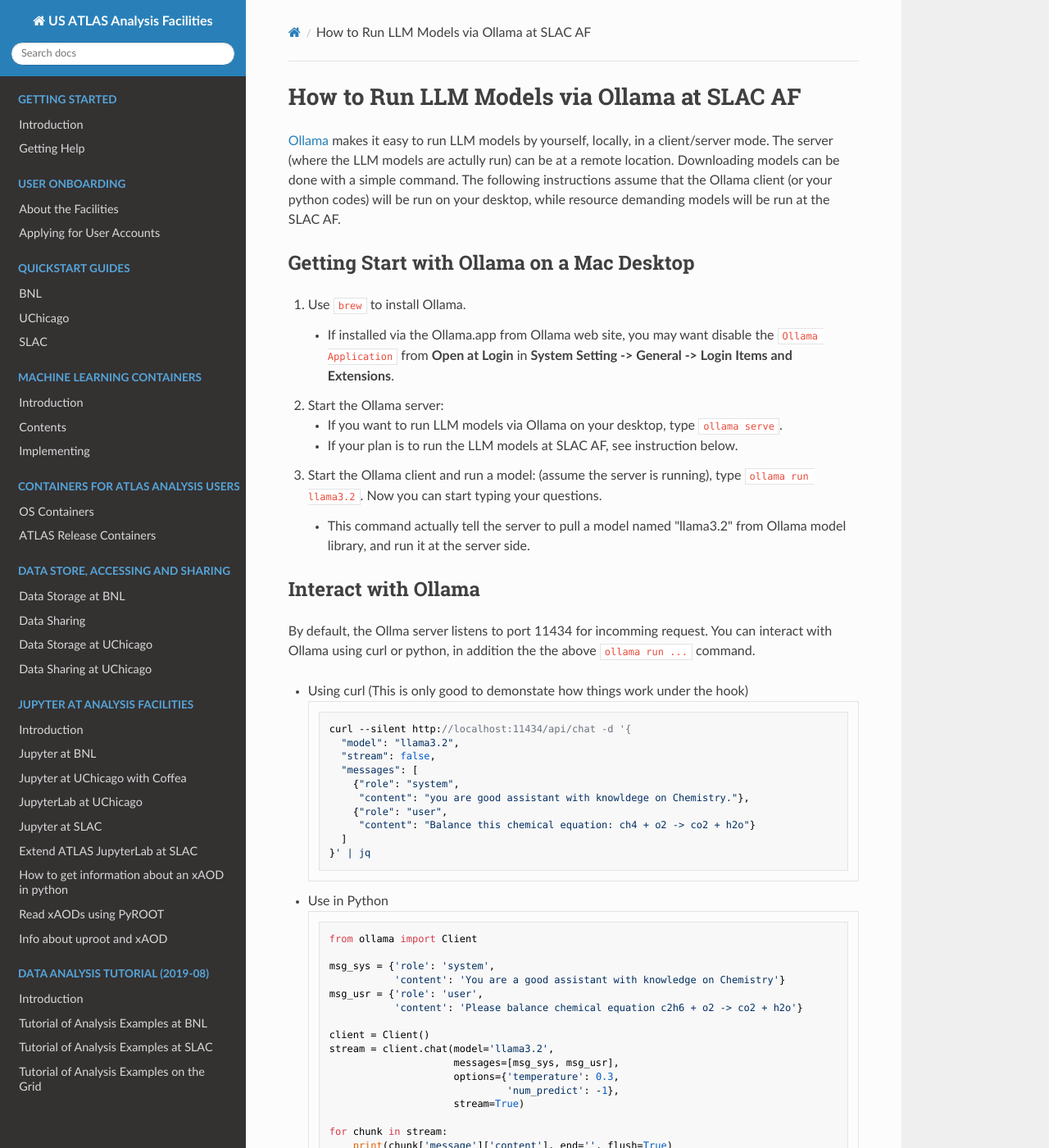
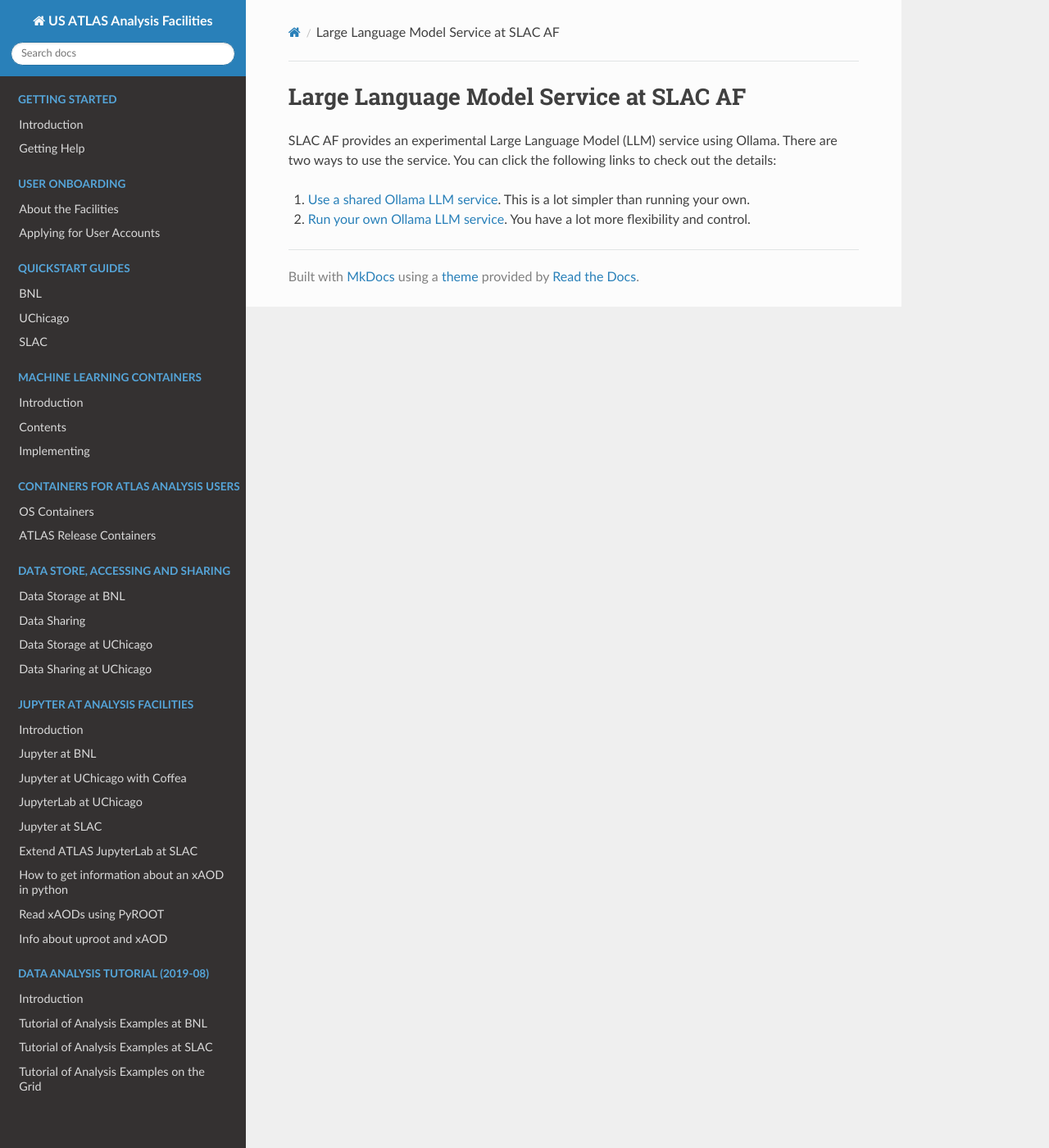
Before and after one commit to usatlas/AFdocs, an MkDocs documentation site: the page built from tier3docs/LLM/README.md, in a window 1280 px wide and 1400 px high. Shown: the whole window at 82% size. Built offline with MkDocs 1.6.1, drawn with Linux system fonts in a browser that asks for light colours; nearby versions of some CDN libraries; some of the changed text lies outside the part shown.

Commit message:
Separate docs for dedicated and shared Ollama services

````diff
--- a/tier3docs/LLM/README.md
+++ b/tier3docs/LLM/README.md
@@ -1,108 +1,9 @@
-# How to Run LLM Models via Ollama at SLAC AF
+# Large Language Model Service at SLAC AF
 
-[Ollama](https://ollama.com/) makes it easy to run LLM models by yourself, locally, in a client/server mode.
-The server (where the LLM models are actully run) can be at a remote location. Downloading
-models can be done with a simple command. The following instructions assume that the
-Ollama client (or your python codes) will be run on your desktop, while resource demanding
-models will be run at the SLAC AF.
+SLAC AF provides an experimental Large Language Model (LLM) service using Ollama. There are two
+ways to use the service. You can click the following links to check out the details:
 
-## Getting Start with Ollama on a Mac Desktop
-
-1. Use `brew` to install Ollama.
-    - If installed via the Ollama.app from Ollama web site, you may want disable the `Ollama Application`
-    from **Open at Login** in **System Setting -> General -> Login Items and Extensions**.
-2. Start the Ollama server:
-    - If you want to run LLM models via Ollama on your desktop, type `ollama serve`.
-    - If your plan is to run the LLM models at SLAC AF, see instruction below.
-3. Start the Ollama client and run a model: (assume the server is running), type `ollama run llama3.2`.
-   Now you can start typing your questions.
-    - This command actually tell the server to pull a model named "llama3.2" from Ollama model library,
-      and run it at the server side.
-
-## Interact with Ollama
-
-By default, the Ollma server listens to port 11434 for incomming request. You can interact with Ollama using
-curl or python, in addition the the above `ollama run ...` command.
-
-- Using curl (This is only good to demonstate how things work under the hook)
-```
-curl --silent http://localhost:11434/api/chat -d '{
-  "model": "llama3.2",
-  "stream": false,
-  "messages": [
-    {"role": "system",
-     "content": "you are good assistant with knowldege on Chemistry."},
-    {"role": "user",
-     "content": "Balance this chemical equation: ch4 + o2 -> co2 + h2o"}
-  ]
-}' | jq
-```
-- Use in Python
-```
-from ollama import Client
-
-msg_sys = {'role': 'system',
-           'content': 'You are a good assistant with knowledge on Chemistry'}
-msg_usr = {'role': 'user',
-           'content': 'Please balance chemical equation c2h6 + o2 -> co2 + h2o'}
-
-client = Client()
-stream = client.chat(model='llama3.2',
-                     messages=[msg_sys, msg_usr],
-                     options={'temperature': 0.3,
-                              'num_predict': -1},
-                     stream=True)
-
-for chunk in stream:
-    print(chunk['message']['content'], end='', flush=True)
-```
-
-## Running LLM Models via Ollama at SLAC AF
-
-First, complete the ssh key login setup so that you can use [ssh in between SLAC nodes](../sshlogin/ssh2SLAC.md)
-without using a password.
-Then verify that you can submit Slurm batch jobs at SLAC. You can use the following command to verify that:
-
-```
-ssh -J s3dflogin.slac.stanford.edu iana srun -A atlas -p ampere hostname
-```
-(**iana** is a cluster of interactive nodes, where Slurm jobs are submitted).
-
-You can use the following two commands to run Ollama at SLAC, using only CPUs or requesting GPUs.
-
-- CPU only: This is intended for mananing models, such as pulling a new model
-```
-ssh -t -L 11434:localhost:11435 -J s3dflogin iana CALLBACKPORT=11435 srun -A atlas -p milano --pty --nodes 1 --cpus-per-task 1 --time=30:00               sh /sdf/group/atlas/op/ollama/ollama.sh serve
-```
-- with GPU: This is good for running a model
-```
-ssh -t -L 11434:localhost:11435 -J s3dflogin iana CALLBACKPORT=11435 srun -A atlas -p ampere --pty --nodes 1 --cpus-per-task 4 --time=30:00 --gpus a100:1 sh /sdf/group/atlas/op/ollama/ollama.sh serve
-```
-
-These two commands above listen to the default Ollama port (11434) on your desktop, and
-forward to the Ollama server running at the SLAC AF's batch node. The number `11435` is a randomly
-chosen port. If someone else is already listening to this port on the **iana** node, then you will need
-to choose a different port
-
-### Where does Ollama Pickup Model Files
-
-When `/sdf/group/atlas/op/ollama/ollama.sh` starts, it will check the following places for model files:
-
-- Environment variable $OLLAMA_MODELS (You can set this environment variable in your .bashrc file)
-- Directory $HOME/.ollama/models
-- Default ATLAS wide location at /sdf/group/atlas/op/ollama/models.
-
-Only one of the above directories will be used to model files.
-
-### (Optional) How does This Port Forwarding Work.
-
-There are two forwarding going on
-
-- `ssh -t -L 11434:localhost:11435 -J s3dflogin iana` forwards the local port to `iana:11435`
-- Batch node that runs `/sdf/group/atlas/op/ollama/ollama.sh serve` will run another ssh
-  back to the iana node, and listent to port 11435 and forward traffic to the Ollama server.
-
-## Reference Links
-
-- [Ollama API doc for running and managing LLMs](https://github.com/ollama/ollama/blob/main/docs/api.md)
-- [OpenAI compatibility with Ollama](https://ollama.com/blog/openai-compatibility)
+1. [Use a shared Ollama LLM service](./SharedLLMservice.md). This is a lot simpler than
+   running your own.
+2. [Run your own Ollama LLM service](./RunYourOwnOllama.md). You have a lot more flexibility
+   and control.
````
Also changed, not shown: tier3docs/LLM/RunYourOwnOllama.md (added, +108 -0 lines), tier3docs/LLM/SharedLLMservice.md (added, +67 -0 lines).
